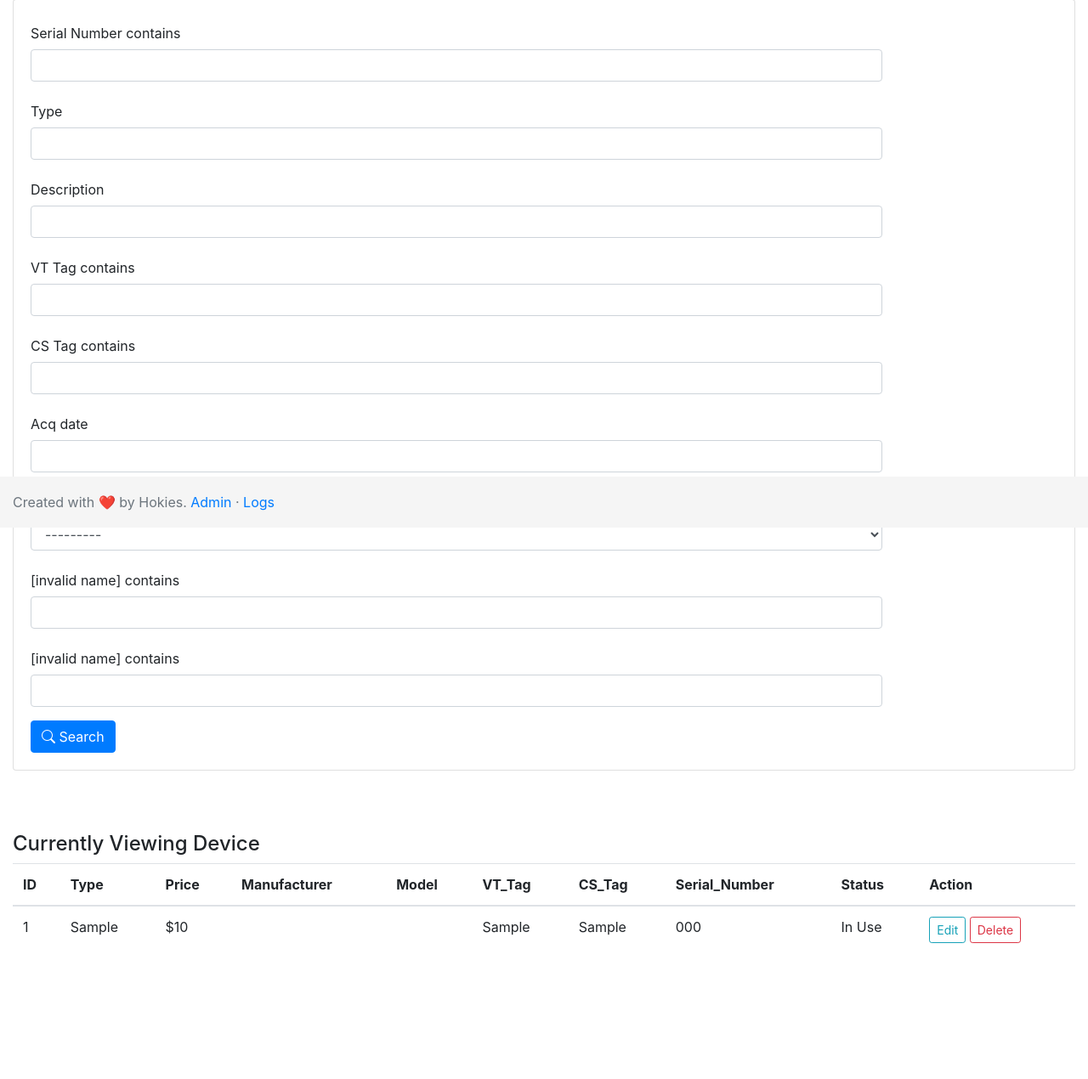
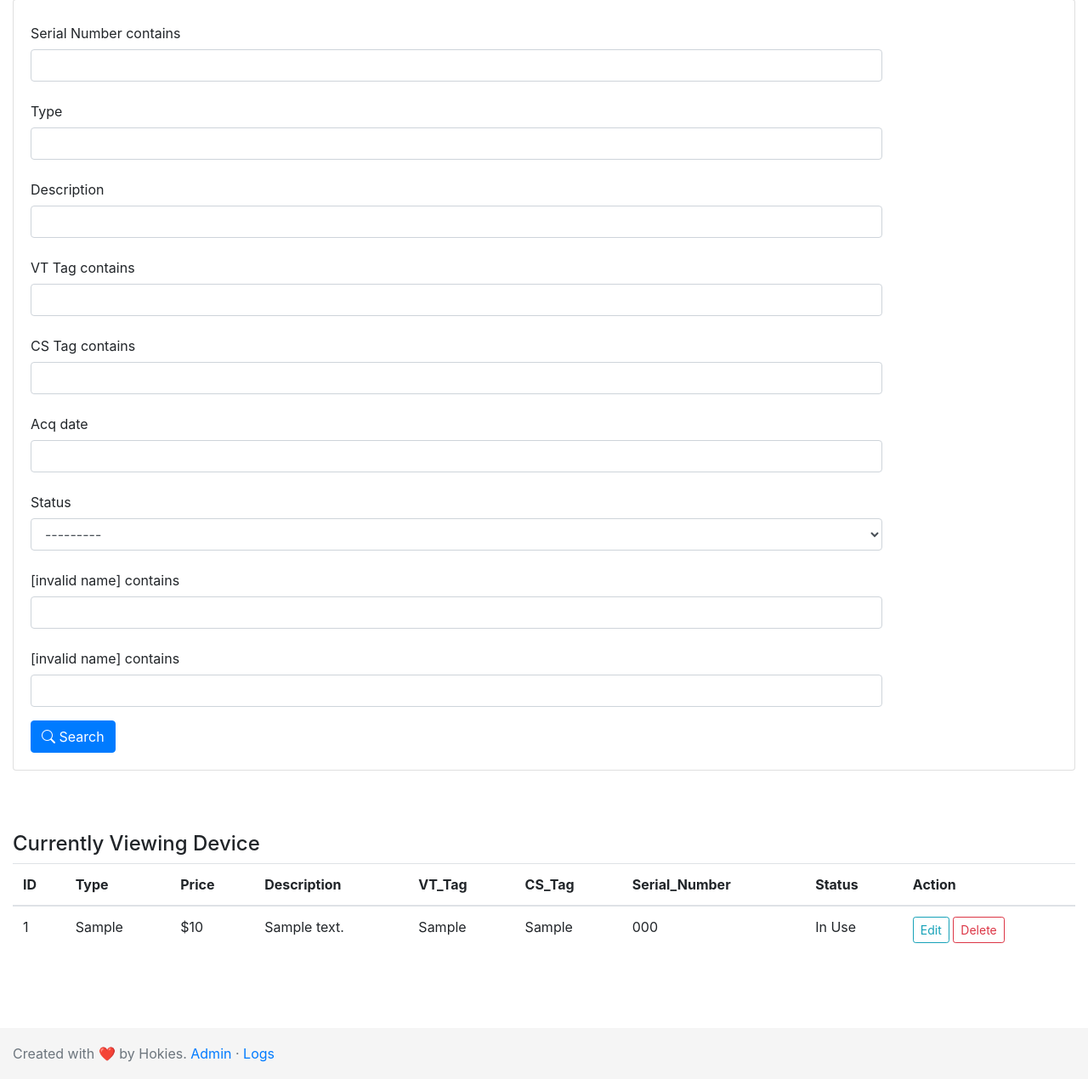
Before and after one commit to chenyuan99/Techstaff-Inventory, a Django app: page /display_devices in a window 1280 px wide. Shown: the part 179-1449 px from the top of the page at 85% size. Before the commit the page ends 1289 px from the top, so only its background shows below. Run offline with Django 3.2, Linux system fonts and the light colour scheme; tables that the repository leaves empty hold one stand-in row (values such as "Sample post"); some libraries are stand-ins or nearby versions.

Commit message:
update footer device description

```diff
--- a/hello/templates/add_new.html
+++ b/hello/templates/add_new.html
@@ -21,6 +21,8 @@
 
 		</form>
 	</div>
+	<br>
+	<br>
 
 
 {% endblock %}
--- a/hello/templates/base.html
+++ b/hello/templates/base.html
@@ -66,7 +66,7 @@
             width: 100%;
             margin: auto;
             text-align: center; */
-            position: fixed;
+            {#position: fixed;#}
             bottom: 0;
             width: 100%;
             height: 60px;
--- a/hello/templates/index.html
+++ b/hello/templates/index.html
@@ -58,8 +58,7 @@
 				<th>ID</th>
 				<th>Type</th>
 				<th>Price</th>
-				<th>Manufacturer</th>
-				<th>Model</th>
+				<th>Description</th>
 				<th>VT_Tag</th>
 				<th>CS_Tag</th>
 				<th>Serial_Number</th>
@@ -108,8 +107,7 @@
 				<td data-label="ID">{{ item.pk }}</td>
 				<td data-label="Type">{{ item.type }}</td>
 				<td data-label="Price">${{ item.price }}</td>
-				<td data-label="Manufacturer">{{ item.Manufacturer }}</td>
-				<td data-label="Model">{{ item.Model }}</td>
+				<td data-label="Description">{{ item.description }}</td>
 				<td data-label="VT_Tag">{{ item.VT_Tag }}</td>
 				<td data-label="CS_Tag">{{ item.CS_Tag }}</td>
 				<td data-label="Serial_Number">{{ item.Serial_Number }}</td>
```
Also changed, not shown: hello/forms.py (+0 -10 lines).
